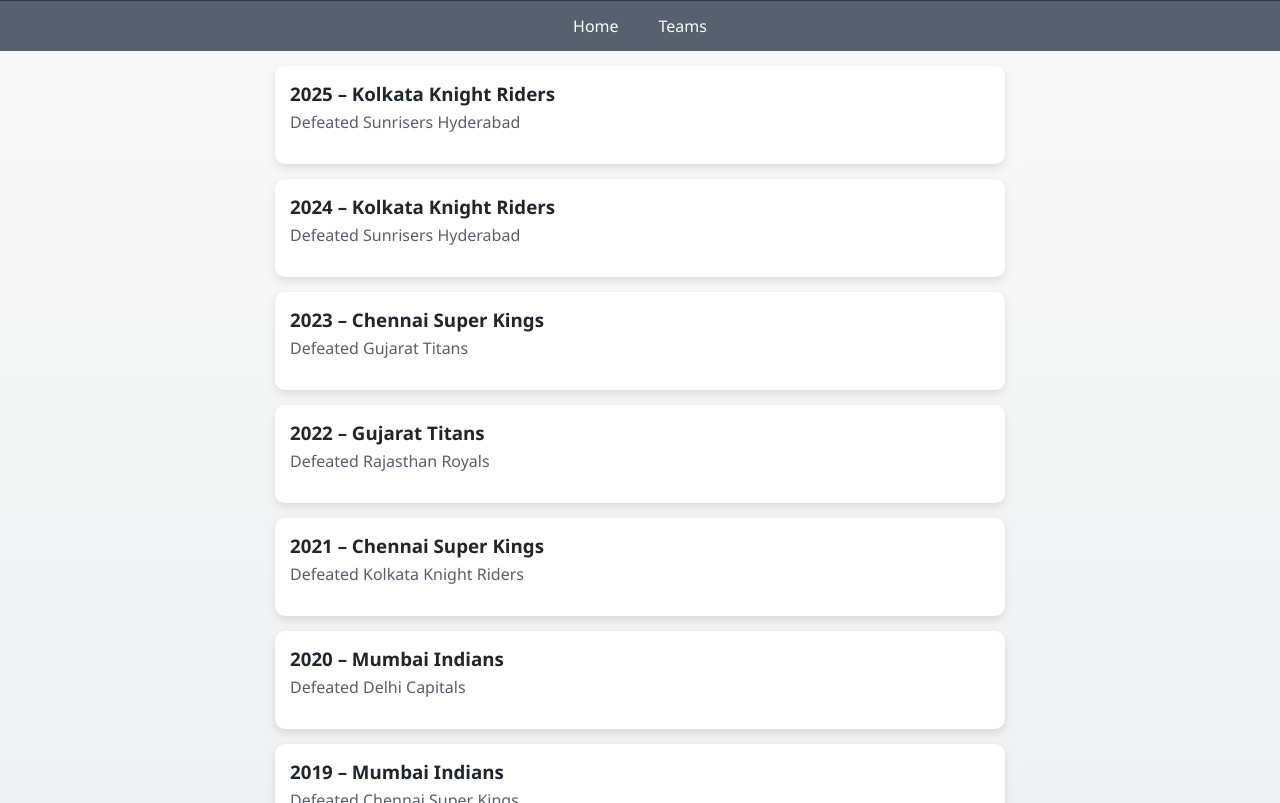
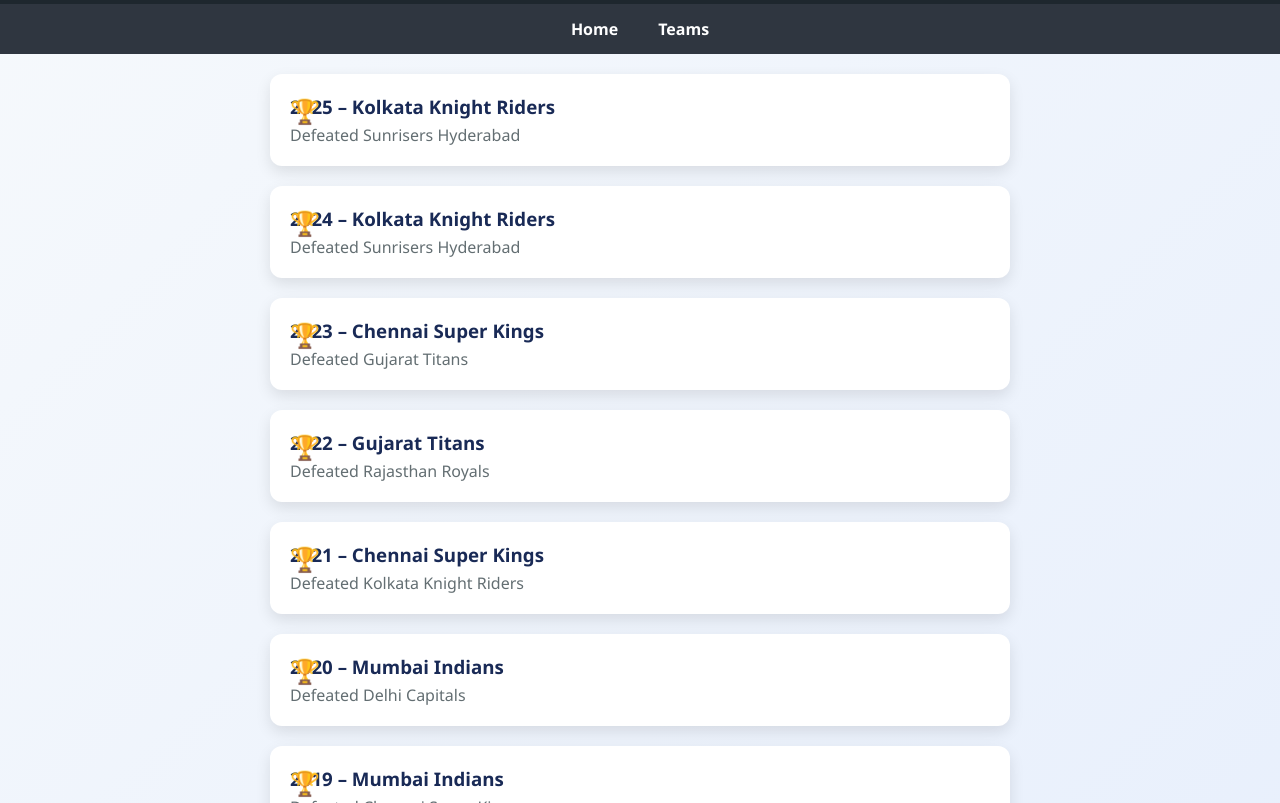
Before and after one commit to Aarav07-CSK/Ipl, a plain HTML site: page winners.html in a window 1280 px wide. Shown: the part 84-887 px from the top of the page. Drawn offline with Linux system fonts and the light colour scheme.

Commit message:
editing winners.html

```diff
--- a/winners.html
+++ b/winners.html
@@ -7,12 +7,12 @@
   <style>
     body {
       font-family: 'Segoe UI', sans-serif;
-      background: linear-gradient(to bottom, #f8f9fa, #dfe6e9);
+      background: linear-gradient(135deg, #f6f9fc, #e0eafc);
       margin: 0;
       padding: 0;
     }
     header {
-      background-color: #2f3542;
+      background-color: #1e272e;
       color: white;
       padding: 20px;
       text-align: center;
@@ -25,11 +25,11 @@
     }
     header h1 {
       display: inline;
-      font-size: 2rem;
+      font-size: 2.2rem;
       vertical-align: middle;
     }
     nav {
-      background-color: #57606f;
+      background-color: #2f3640;
       display: flex;
       justify-content: center;
       animation: fadeIn 2s;
@@ -38,35 +38,46 @@
       color: white;
       padding: 14px 20px;
       text-decoration: none;
-      transition: background 0.3s;
+      font-weight: bold;
+      transition: background 0.3s, transform 0.3s;
     }
     nav a:hover {
-      background-color: #747d8c;
+      background-color: #4b6584;
+      transform: scale(1.05);
     }
     .winner {
       background: white;
-      margin: 15px auto;
-      padding: 15px;
+      margin: 20px auto;
+      padding: 20px;
       max-width: 700px;
-      border-radius: 10px;
-      box-shadow: 0 4px 10px rgba(0,0,0,0.1);
+      border-radius: 12px;
+      box-shadow: 0 6px 15px rgba(0,0,0,0.1);
       transition: transform 0.3s, box-shadow 0.3s;
-      animation: fadeInUp 0.7s ease-in-out;
+      animation: fadeInUp 0.6s ease-in-out;
+      position: relative;
     }
     .winner:hover {
-      transform: translateY(-5px);
-      box-shadow: 0 8px 20px rgba(0,0,0,0.15);
+      transform: translateY(-6px);
+      box-shadow: 0 10px 25px rgba(0,0,0,0.2);
     }
     .winner h3 {
-      color: #1e272e;
+      color: #192a56;
+      margin: 0 0 5px 0;
+    }
+    .winner p {
+      color: #636e72;
       margin: 0;
     }
-    .winner p {
-      color: #57606f;
-      margin-top: 5px;
+    .winner::before {
+      content: "🏆";
+      font-size: 1.5rem;
+      position: absolute;
+      left: 20px;
+      top: 20px;
+      animation: pop 1s ease;
     }
     footer {
-      background-color: #2f3542;
+      background-color: #1e272e;
       color: #fff;
       text-align: center;
       padding: 20px;
@@ -85,6 +96,10 @@
       from {opacity: 0;}
       to {opacity: 1;}
     }
+    @keyframes pop {
+      0% { transform: scale(0); opacity: 0; }
+      100% { transform: scale(1); opacity: 1; }
+    }
   </style>
 </head>
 <body>
@@ -99,7 +114,6 @@
   </nav>
 
   <section>
-    <!-- Updated list of IPL winners -->
     <div class="winner"><h3>2025 – Kolkata Knight Riders</h3><p>Defeated Sunrisers Hyderabad</p></div>
     <div class="winner"><h3>2024 – Kolkata Knight Riders</h3><p>Defeated Sunrisers Hyderabad</p></div>
     <div class="winner"><h3>2023 – Chennai Super Kings</h3><p>Defeated Gujarat Titans</p></div>
```
